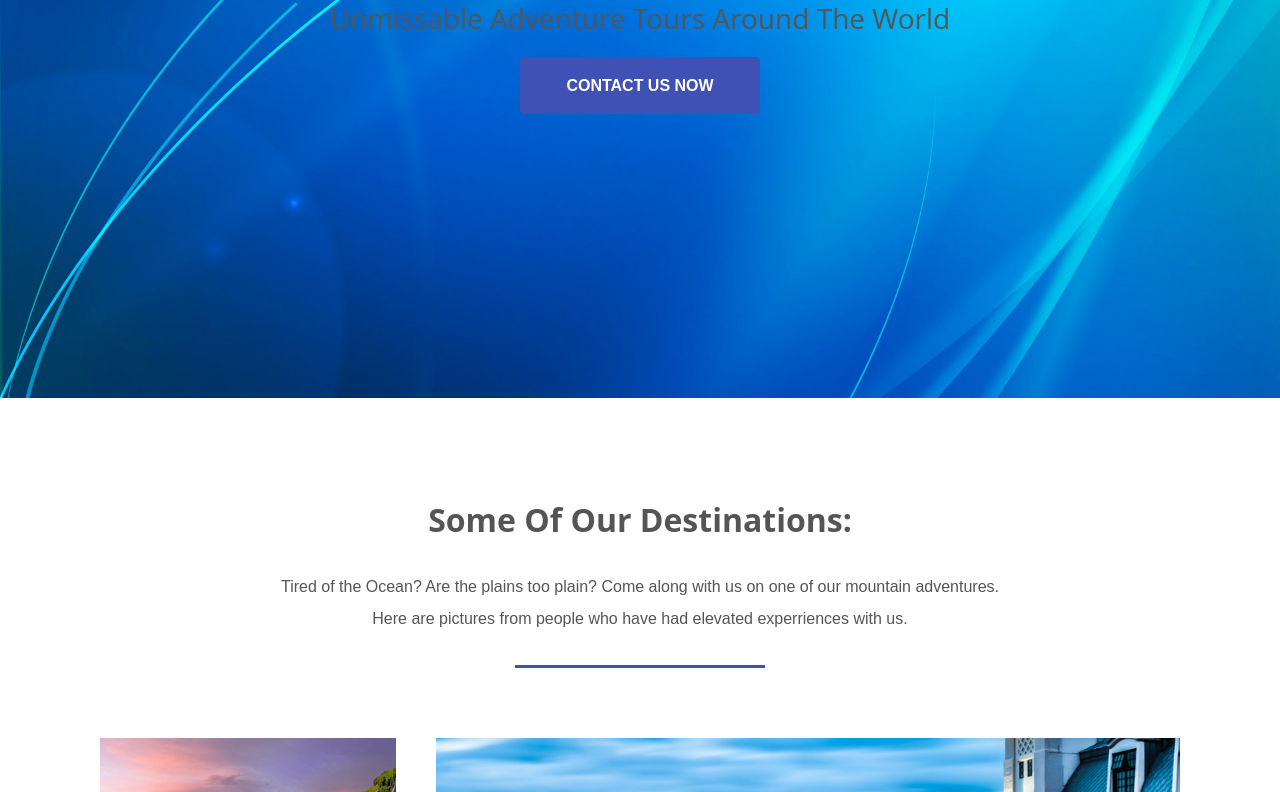
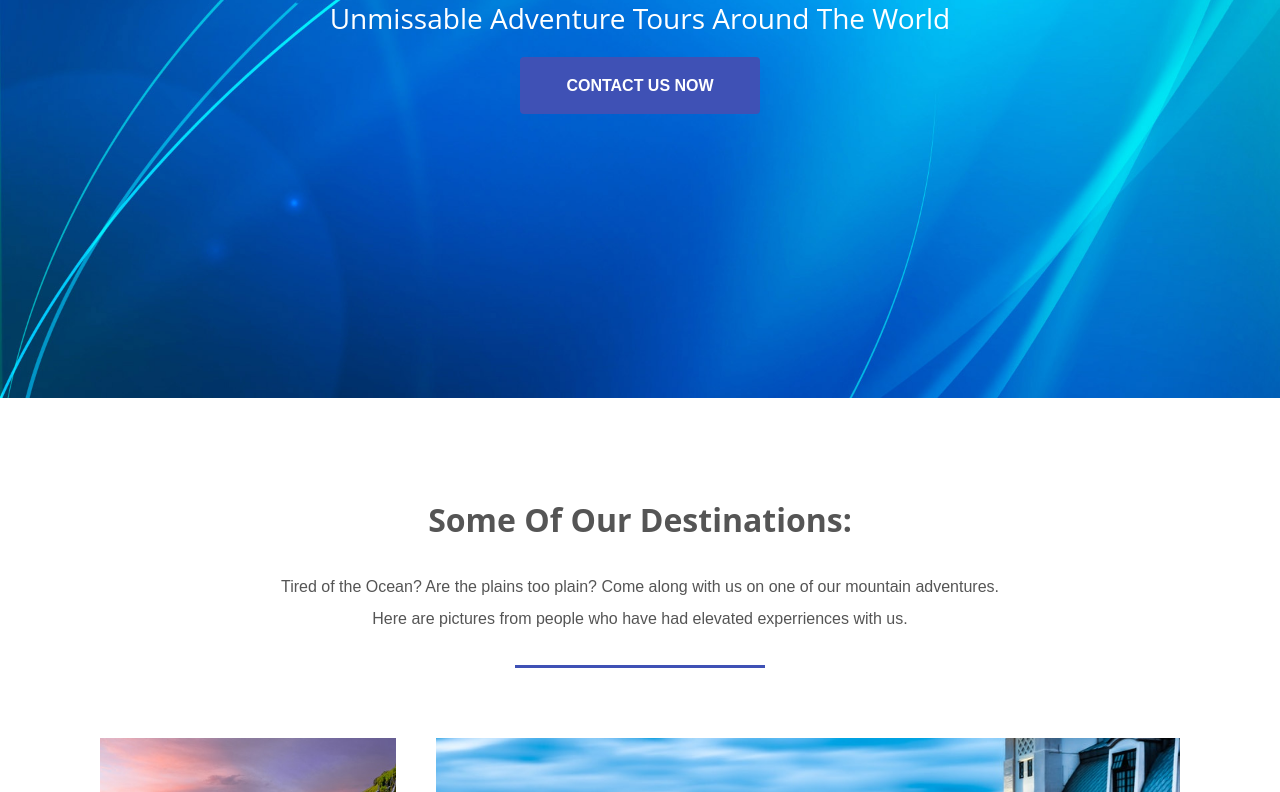
Before and after one commit to satyamnaithani/Satic-WebSite-Practise-, a plain HTML site: page index.html in a window 1280 px wide. Shown: the part 402-1194 px from the top of the page. Drawn offline with Linux system fonts and the light colour scheme.

Commit message:
Update styles.css

```diff
--- a/styles.css
+++ b/styles.css
@@ -103,7 +103,7 @@ section:not(.hero):nth-child(even) {
 	justify-content: center;
 	text-align: center;
 	min-height: 100vh;
-	color: #hero
+	color: #fff;
 }
 
 .hero .background-image {
```
